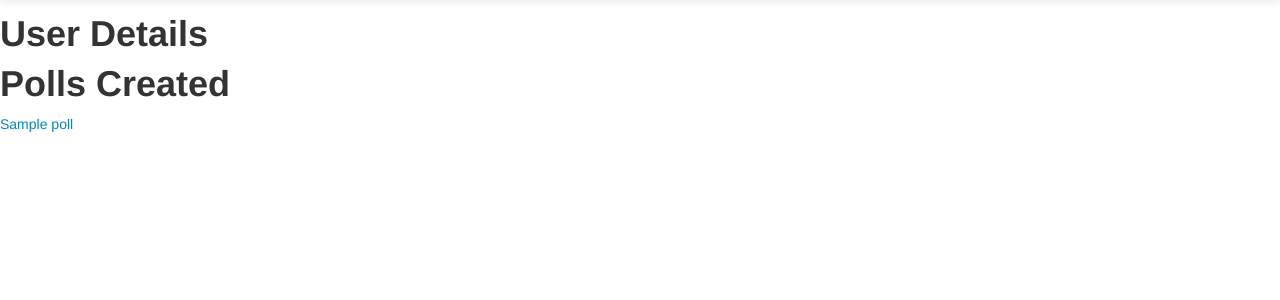
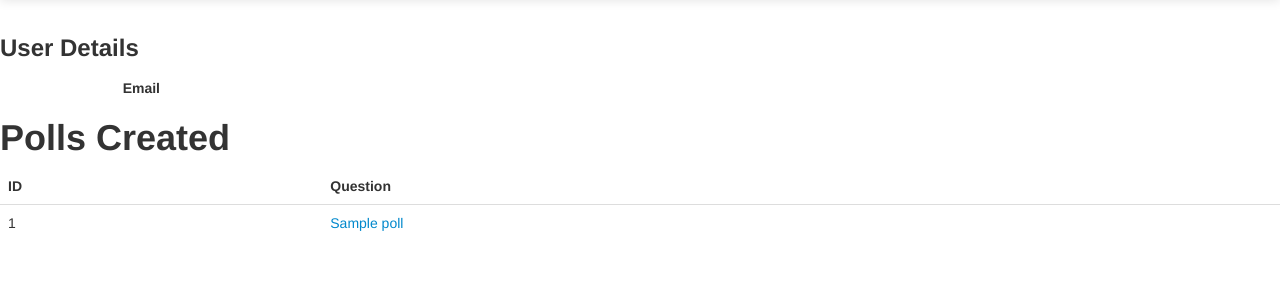
Before and after one commit to toconnor13/daphlet, a Django app: template templates/polls/account.html in a window 1280 px wide. Shown: the part 41-341 px from the top of the page. Run offline with Django 3.2, Linux system fonts and the light colour scheme; the template is opened without the code that fills it: most values are stand-ins (such as "Sample title", 1, 10 or a date in 2020); some libraries are stand-ins or nearby versions.

Commit message:
Table created

```diff
--- a/templates/polls/account.html
+++ b/templates/polls/account.html
@@ -1,13 +1,29 @@
 {% extends "base.html" %}
 
 {% block content %}
-<h1>User Details</h1>
 
-<p>{{user.username}} </p>
+<dl class="dl-horizontal">
+	<h3>User Details</h3>
+	<dt>Email</dt>
+	<dd>{{user.username}}</dd>
+</dl>
 
 <h1>Polls Created</h1>
-	{% for poll in user_poll_list %}
-		<p><a href="/polls/{{poll.id}}/results/">{{ poll.question }}</a></p>
-	{% endfor %}
+
+<table class="table">
+	<thead>
+		<th>ID</th>
+		<th>Question</th>
+	</thead>
+
+	<tbody>
+		{% for poll in user_poll_list %}
+		<tr>
+			<td>{{poll.id}}</td>
+				<td><a href="/polls/{{poll.id}}/results/">{{ poll.question }}</a></td>
+			</tr>
+			{% endfor %}
+	</tbody>
+</table>
 
 {% endblock %}
```
